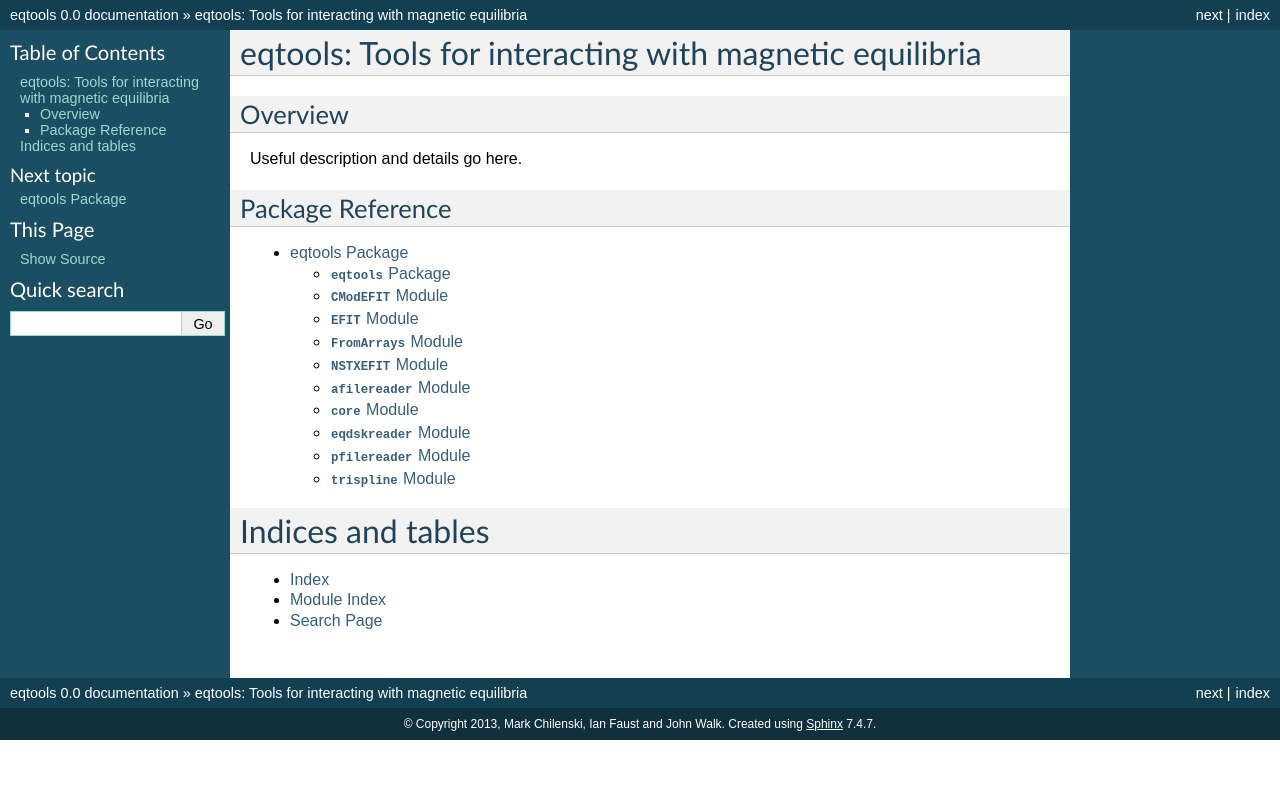
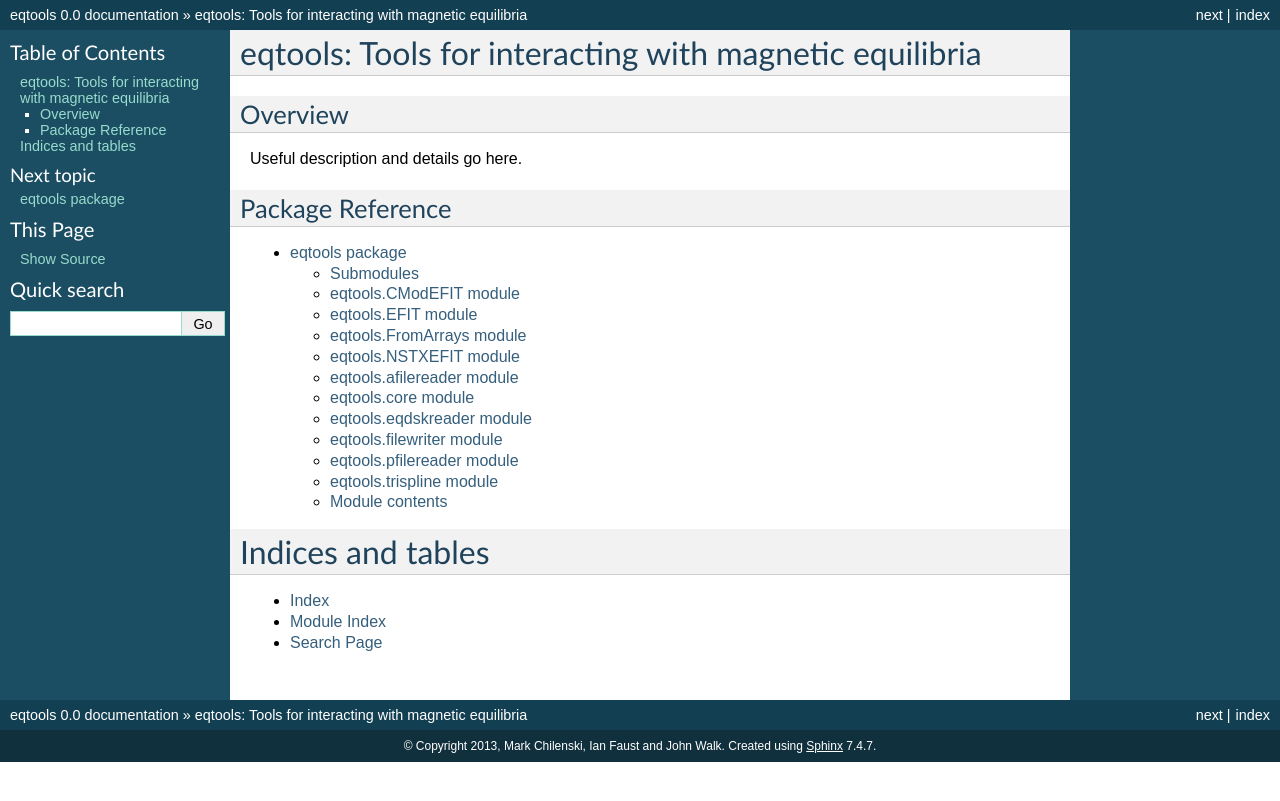
Before and after one commit to PSFCPlasmaTools/eqtools, a Sphinx documentation site: the page built from docs/source/index.rst, in a window 1280 px wide. Shown: the top 801 px of the page. Built offline with Sphinx 7.4.7, drawn with Linux system fonts in a browser that asks for light colours; formulas are drawn with MathJax 3.

Commit message:
Rebuild documentation to include new modules.

```diff
--- a/docs/source/eqtools.rst
+++ b/docs/source/eqtools.rst
@@ -1,82 +1,94 @@
-eqtools Package
+eqtools package
 ===============
 
-:mod:`eqtools` Package
-----------------------
+Submodules
+----------
 
-.. automodule:: eqtools.__init__
-    :members:
-    :undoc-members:
-    :show-inheritance:
-
-:mod:`CModEFIT` Module
-----------------------
+eqtools.CModEFIT module
+-----------------------
 
 .. automodule:: eqtools.CModEFIT
     :members:
     :undoc-members:
     :show-inheritance:
 
-:mod:`EFIT` Module
-------------------
+eqtools.EFIT module
+-------------------
 
 .. automodule:: eqtools.EFIT
     :members:
     :undoc-members:
     :show-inheritance:
 
-:mod:`FromArrays` Module
-------------------------
+eqtools.FromArrays module
+-------------------------
 
 .. automodule:: eqtools.FromArrays
     :members:
     :undoc-members:
     :show-inheritance:
 
-:mod:`NSTXEFIT` Module
-----------------------
+eqtools.NSTXEFIT module
+-----------------------
 
 .. automodule:: eqtools.NSTXEFIT
     :members:
     :undoc-members:
     :show-inheritance:
 
-:mod:`afilereader` Module
--------------------------
+eqtools.afilereader module
+--------------------------
 
 .. automodule:: eqtools.afilereader
     :members:
     :undoc-members:
     :show-inheritance:
 
-:mod:`core` Module
-------------------
+eqtools.core module
+-------------------
 
 .. automodule:: eqtools.core
     :members:
     :undoc-members:
     :show-inheritance:
 
-:mod:`eqdskreader` Module
--------------------------
+eqtools.eqdskreader module
+--------------------------
 
 .. automodule:: eqtools.eqdskreader
     :members:
     :undoc-members:
     :show-inheritance:
 
-:mod:`pfilereader` Module
+eqtools.filewriter module
 -------------------------
+
+.. automodule:: eqtools.filewriter
+    :members:
+    :undoc-members:
+    :show-inheritance:
+
+eqtools.pfilereader module
+--------------------------
 
 .. automodule:: eqtools.pfilereader
     :members:
     :undoc-members:
     :show-inheritance:
 
-:mod:`trispline` Module
------------------------
+eqtools.trispline module
+------------------------
 
 .. automodule:: eqtools.trispline
     :members:
     :undoc-members:
     :show-inheritance:
+
+
+Module contents
+---------------
+
+.. automodule:: eqtools
+    :members:
+    :undoc-members:
+    :show-inheritance:
```
